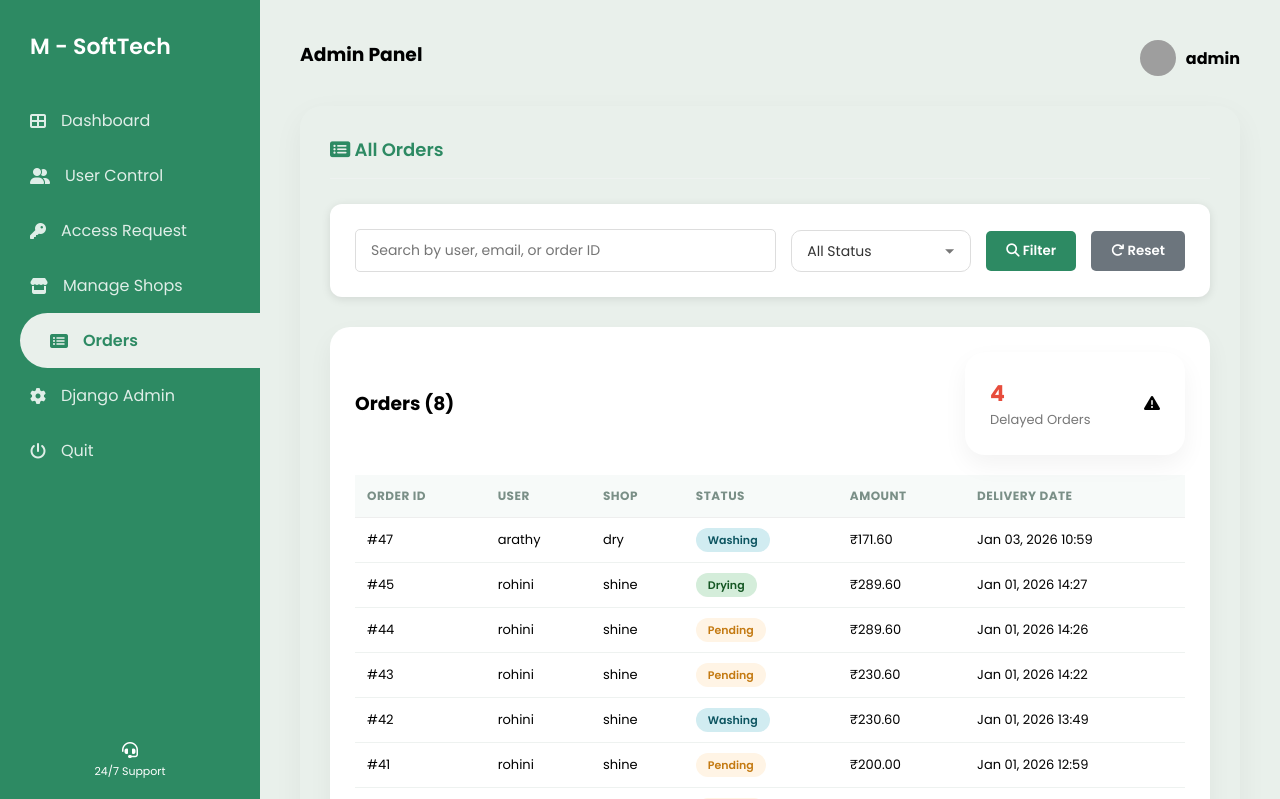
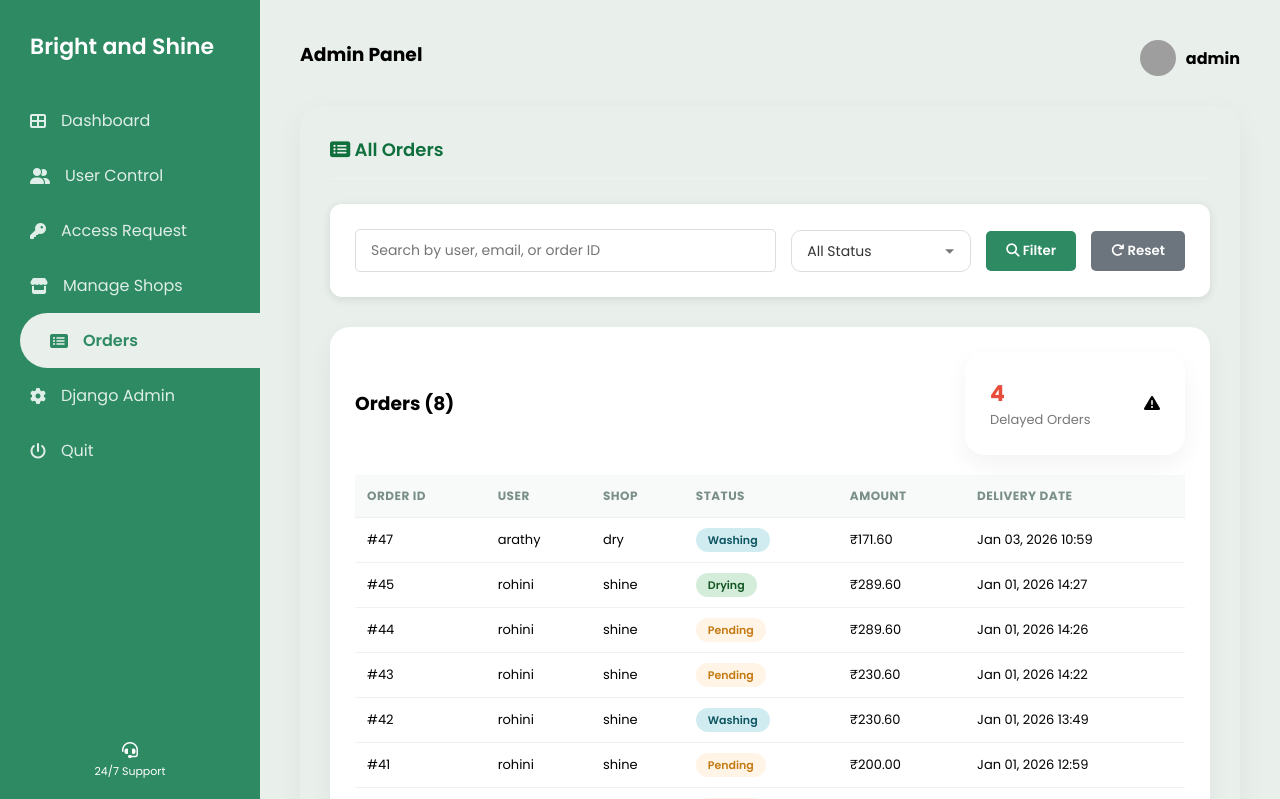
Before and after one commit to arathyrajeesh/laundry-shop-django, a Django app: page /admin-dashboard/ in a window 1280 px wide, after a click on "Orders". Shown: the top 799 px of the page. Run offline with Django 5.2, Linux system fonts and the light colour scheme; a user stored in the database is signed in; data comes from the database, SQL or seed files in the repository; both versions use the stored data as it was after the commit; grey boxes are pictures that could not be loaded.

Commit message:
changes added

```diff
--- a/shop/templates/admin_dashboard.html
+++ b/shop/templates/admin_dashboard.html
@@ -39,7 +39,7 @@
 .section-header h2 {
     font-size: 18px;
     font-weight: 600;
-    color: #2d8a63;
+    color: #0f6f3dff;
 }
 .shop-section {
     background: #ffffff;
@@ -458,7 +458,7 @@ th{color:#666;font-size:13px}
 
 <!-- ================= SIDEBAR ================= -->
 <div class="sidebar">
-    <div class="sidebar-brand">M - SoftTech</div>
+    <div class="sidebar-brand">Bright and Shine</div>
 
     <ul class="nav-menu">
         <li class="nav-item active" onclick="showSection('dashboard',this)">
@@ -769,7 +769,7 @@ th{color:#666;font-size:13px}
 
     <div id="shops" class="content-section">
         <div class="dashboard-section">
-            <h2 style="margin-bottom:20px;color:var(--primary-color)">
+            <h2 style="margin-bottom:20px;color:var(--sidebar)">
                 <i class="fas fa-store"></i> Manage Shops
             </h2>
 
```
Also changed, not shown: db.sqlite3.
